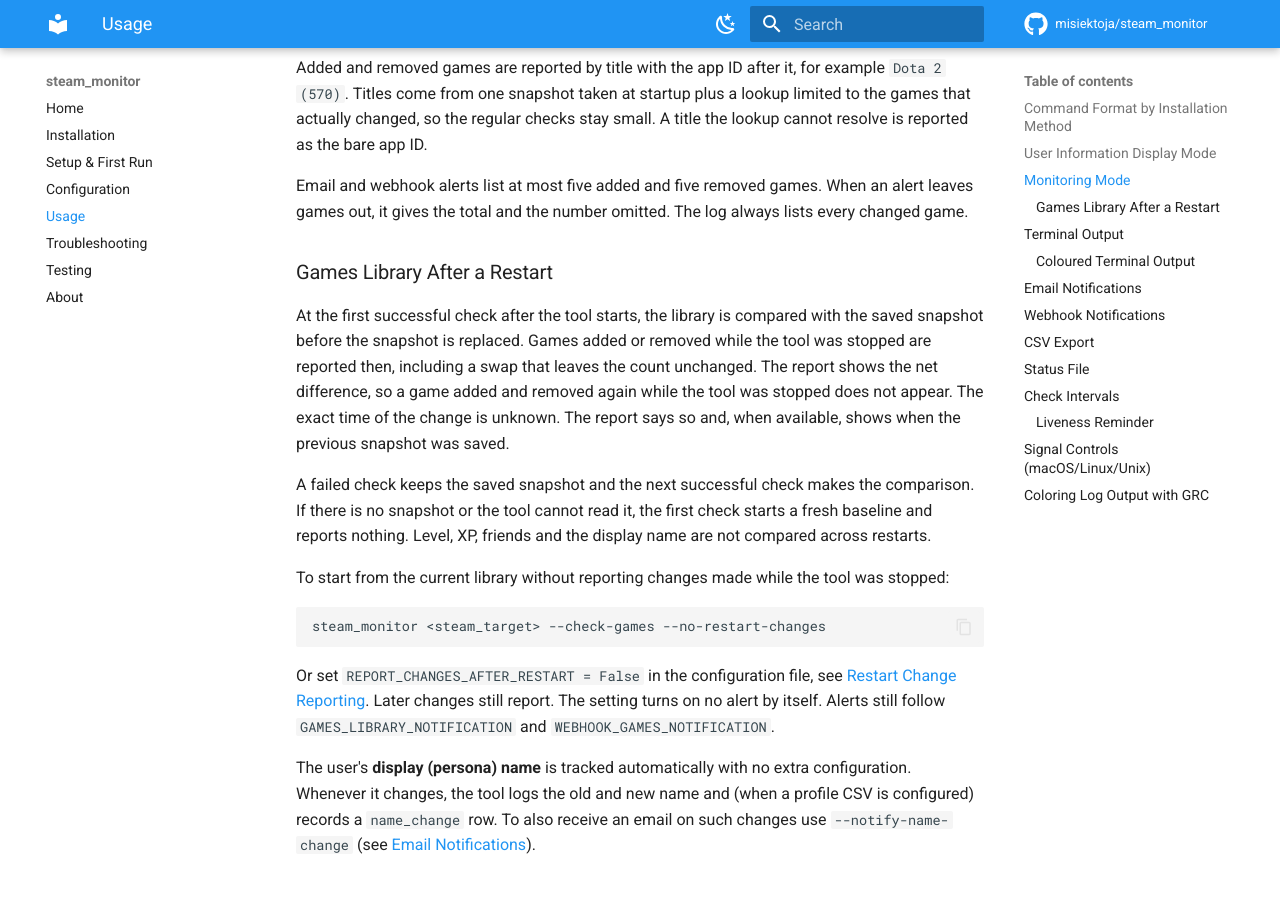
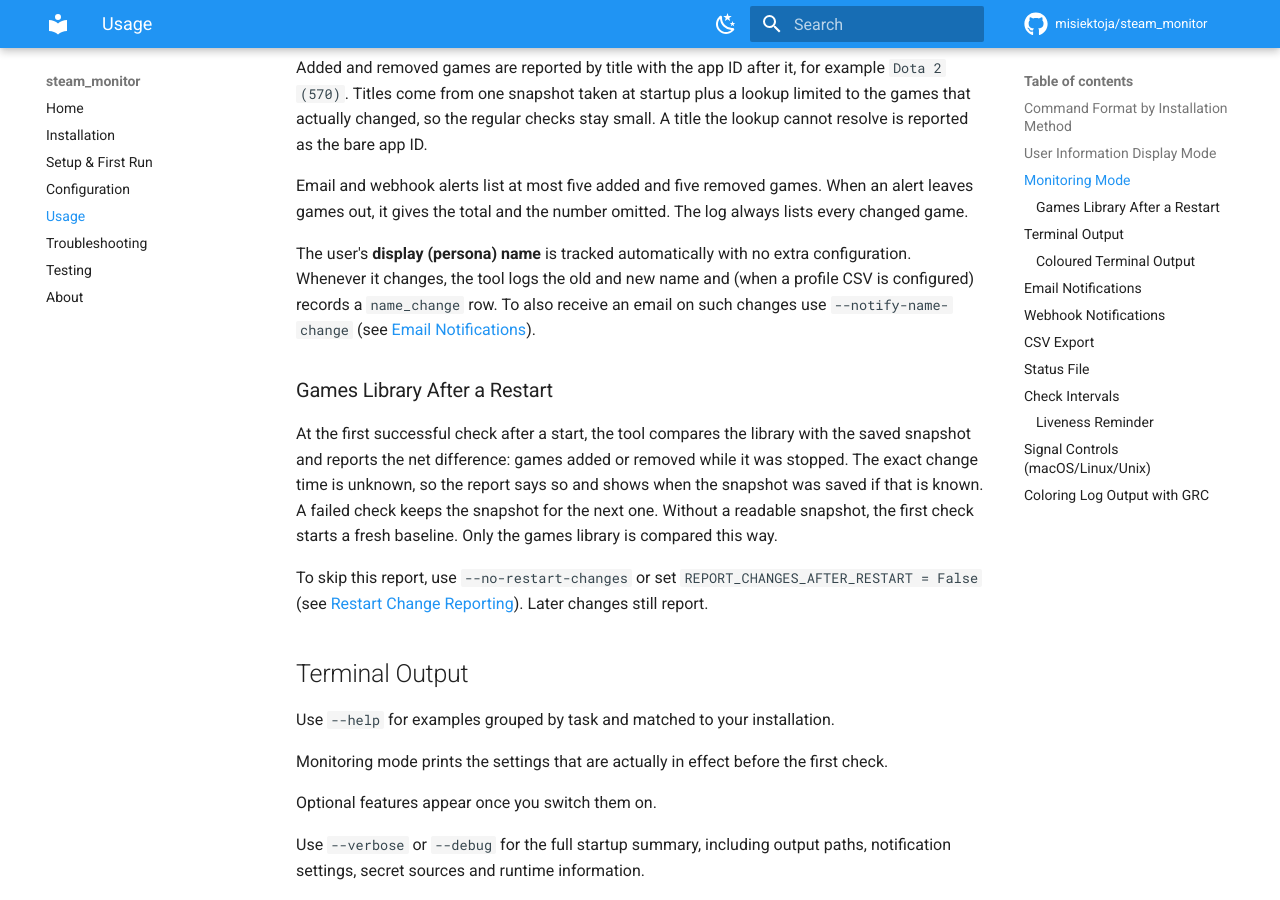
Before and after one commit to misiektoja/steam_monitor, an MkDocs documentation site: the page built from docs/usage.md, in a window 1280 px wide and 900 px high, scrolled down 3632 px. Built offline with MkDocs 1.6.1 and Material for MkDocs 9.7.7, drawn with Linux system fonts in a browser that asks for light colours; comment, search, counter and statistics services are not loaded.

Commit message:
docs(monitor): condense the games library restart section

````diff
--- a/docs/usage.md
+++ b/docs/usage.md
@@ -149,22 +149,14 @@
 
 Email and webhook alerts list at most five added and five removed games. When an alert leaves games out, it gives the total and the number omitted. The log always lists every changed game.
 
+The user's **display (persona) name** is tracked automatically with no extra configuration. Whenever it changes, the tool logs the old and new name and (when a profile CSV is configured) records a `name_change` row. To also receive an email on such changes use `--notify-name-change` (see [Email Notifications](#email-notifications)).
+
 <a id="games-library-after-a-restart"></a>
 ### Games Library After a Restart
 
-At the first successful check after the tool starts, the library is compared with the saved snapshot before the snapshot is replaced. Games added or removed while the tool was stopped are reported then, including a swap that leaves the count unchanged. The report shows the net difference, so a game added and removed again while the tool was stopped does not appear. The exact time of the change is unknown. The report says so and, when available, shows when the previous snapshot was saved.
+At the first successful check after a start, the tool compares the library with the saved snapshot and reports the net difference: games added or removed while it was stopped. The exact change time is unknown, so the report says so and shows when the snapshot was saved if that is known. A failed check keeps the snapshot for the next one. Without a readable snapshot, the first check starts a fresh baseline. Only the games library is compared this way.
 
-A failed check keeps the saved snapshot and the next successful check makes the comparison. If there is no snapshot or the tool cannot read it, the first check starts a fresh baseline and reports nothing. Level, XP, friends and the display name are not compared across restarts.
-
-To start from the current library without reporting changes made while the tool was stopped:
-
-```sh
-steam_monitor <steam_target> --check-games --no-restart-changes
-```
-
-Or set `REPORT_CHANGES_AFTER_RESTART = False` in the configuration file, see [Restart Change Reporting](configuration.md#restart-change-reporting). Later changes still report. The setting turns on no alert by itself. Alerts still follow `GAMES_LIBRARY_NOTIFICATION` and `WEBHOOK_GAMES_NOTIFICATION`.
-
-The user's **display (persona) name** is tracked automatically with no extra configuration. Whenever it changes, the tool logs the old and new name and (when a profile CSV is configured) records a `name_change` row. To also receive an email on such changes use `--notify-name-change` (see [Email Notifications](#email-notifications)).
+To skip this report, use `--no-restart-changes` or set `REPORT_CHANGES_AFTER_RESTART = False` (see [Restart Change Reporting](configuration.md#restart-change-reporting)). Later changes still report.
 
 <a id="terminal-output"></a>
 ## Terminal Output
````
